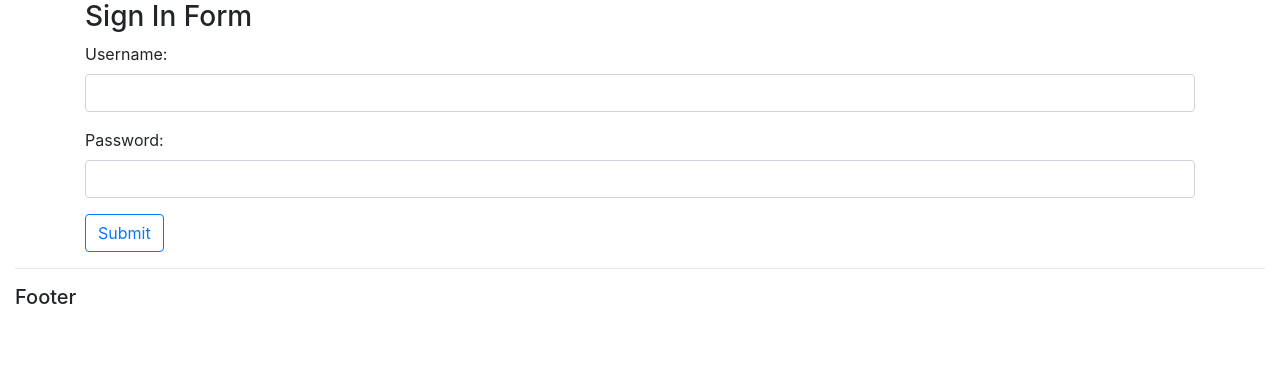
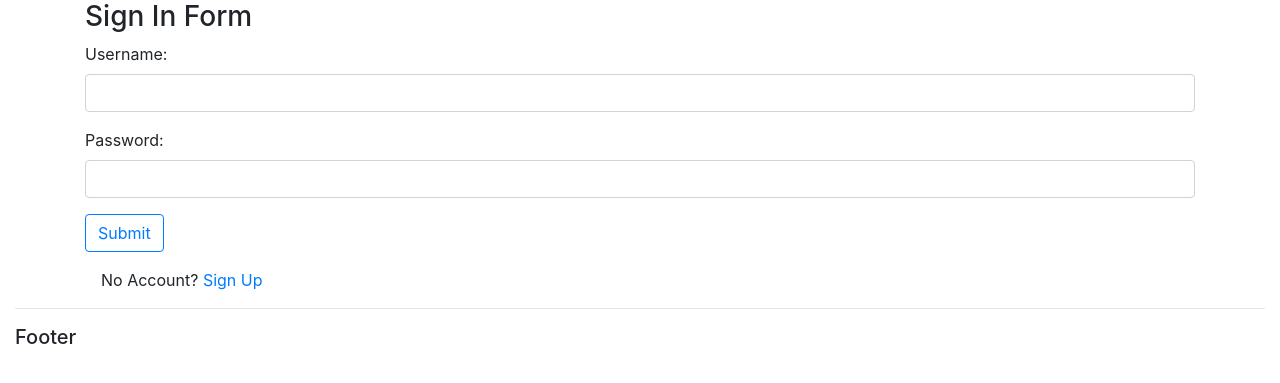
Before and after one commit to jobic10/crmwithdjango, a Django app: page /login/ in a window 1280 px wide. Shown: the part 83-466 px from the top of the page. Run offline with Django 3.2, Linux system fonts and the light colour scheme; some libraries are stand-ins or nearby versions.

Commit message:
Extra links to registration/login page

```diff
--- a/account/templates/account/login.html
+++ b/account/templates/account/login.html
@@ -20,5 +20,9 @@
         </form>
 
     </div>
+
+    <div class="form-group m-3">
+        No Account? <a href="{% url 'register' %}">Sign Up</a>
+    </div>
 </section>
 {% endblock content %}
--- a/account/templates/account/register.html
+++ b/account/templates/account/register.html
@@ -18,5 +18,8 @@
         </form>
 
     </div>
+    <div class="form-group m-3">
+        Have an account? <a href="{% url 'login' %}">Sign In</a>
+    </div>
 </section>
 {% endblock content %}
```
